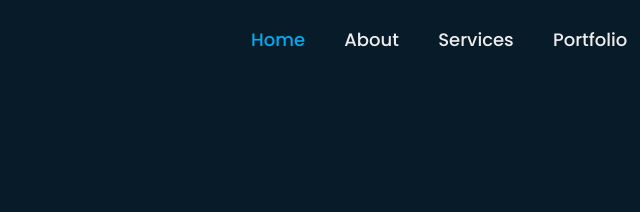
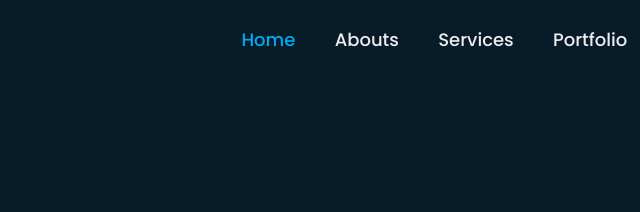
Before and after one commit to Bhaskar2501/Portfolio-Website, a plain HTML site: page index.html in a window 1280 px wide. Shown: the top 212 px of the page, 412-1052 px from the left. Drawn offline with nearby package versions, Linux system fonts and the light colour scheme.

Commit message:
On branch main

```diff
--- a/index.html
+++ b/index.html
@@ -18,7 +18,7 @@
 
         <nav class="navbar">
             <a href="#" style="--i:1" class="active">Home</a>
-            <a href="#" style="--i:2">About</a>
+            <a href="#" style="--i:2">Abouts</a>
             <a href="#" style="--i:3">Services</a>
             <a href="#" style="--i:4">Portfolio</a>
             <a href="#" style="--i:5">Contact</a>
```
